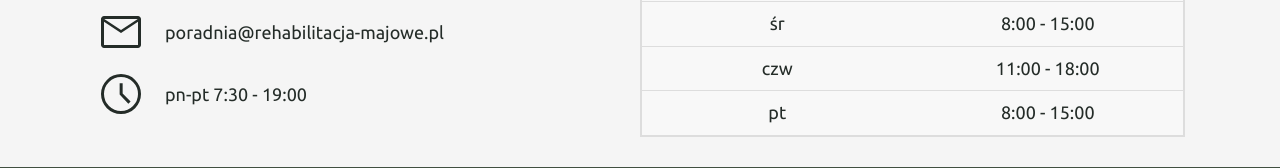
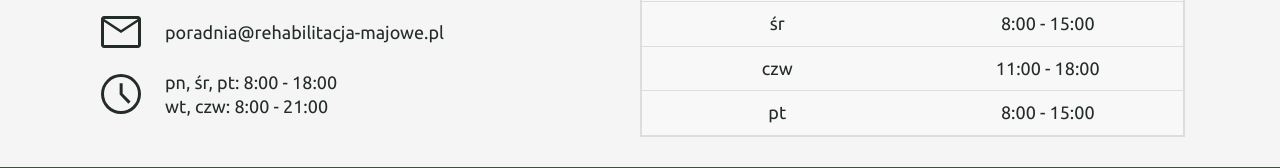
Before and after one commit to WojciechLamperski/Rehabilitation-Clinic, a Next.js app: page /kontakt in a window 1280 px wide. Shown: the part 750-918 px from the top of the page. Built offline with nearby package versions, Linux system fonts and the light colour scheme.

Commit message:
wip: changed time in contact page

```diff
--- a/src/app/kontakt/page.tsx
+++ b/src/app/kontakt/page.tsx
@@ -45,7 +45,8 @@ export default function Contact(){
                             <path d="m627 769 45-45-159-160V363h-60v225l174 181ZM480 976q-82 0-155-31.5t-127.5-86Q143 804 111.5 731T80 576q0-82 31.5-155t86-127.5Q252 239 325 207.5T480 176q82 0 155 31.5t127.5 86Q817 348 848.5 421T880 576q0 82-31.5 155t-86 127.5Q708 913 635 944.5T480 976Zm0-400Zm0 340q140 0 240-100t100-240q0-140-100-240T480 236q-140 0-240 100T140 576q0 140 100 240t240 100Z" />
                             </svg>
                             <p className="contact__pargraph">
-                            pn-pt 7:30 - 19:00
+                                pn, śr, pt: 8:00 - 18:00 <br/>
+                                wt, czw: 8:00 - 21:00
                             </p>
 
                         </li>
```
